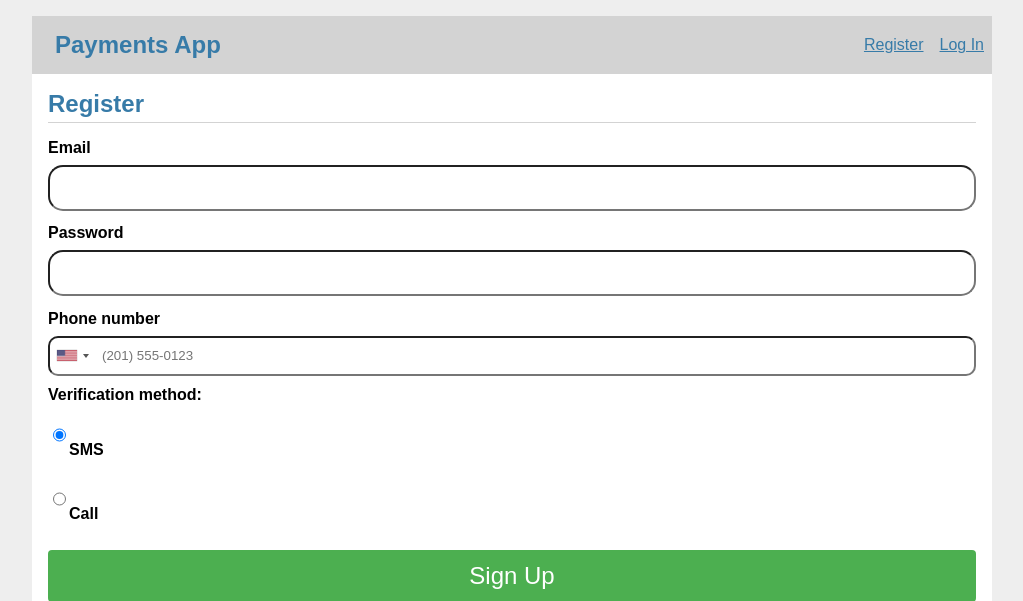
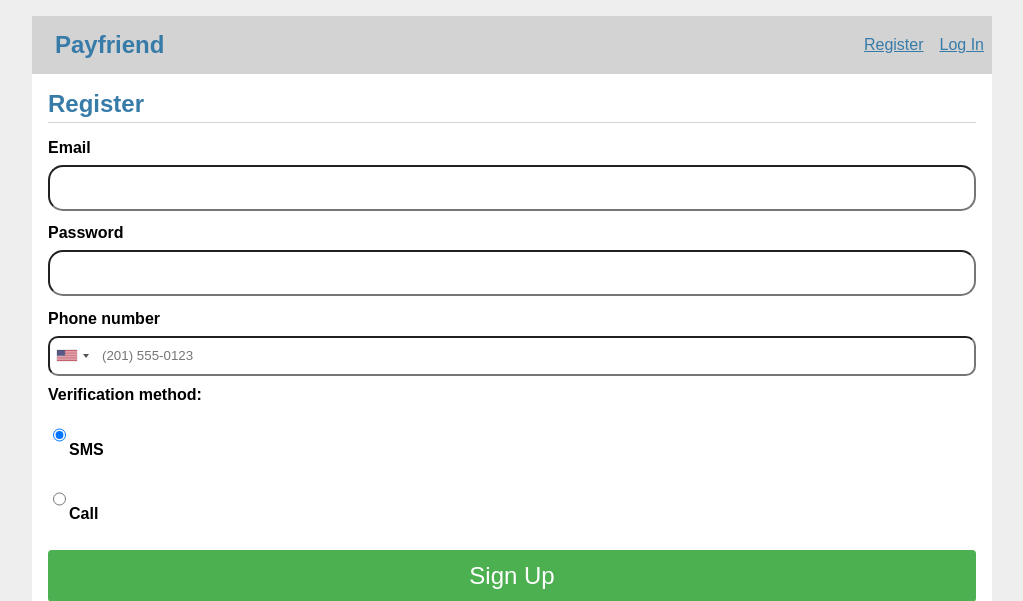
Before and after one commit to robinske/payfriend, a Flask app: page /auth/register in a window 1280 px wide. Shown: the top 601 px of the page, without its empty margins (128-1151 px from the left). Run offline with Flask 2, Linux system fonts and the light colour scheme.

Commit message:
Update title

```diff
--- a/payfriend/templates/base.html
+++ b/payfriend/templates/base.html
@@ -1,6 +1,6 @@
 <!DOCTYPE html>
 <title>
-  {% block title %}{% endblock %} - Payments App
+  {% block title %}{% endblock %} - Payfriend
 </title>
 <head>
   {% block head %}
@@ -13,7 +13,7 @@
   {% endblock %}
 </head>
 <nav>
-  <h1><a href="{{ url_for('payments.send') }}">Payments App</a></h1>
+  <h1><a href="{{ url_for('payments.send') }}">Payfriend</a></h1>
   <ul>
     {% if g.user %}
     <li>
```
